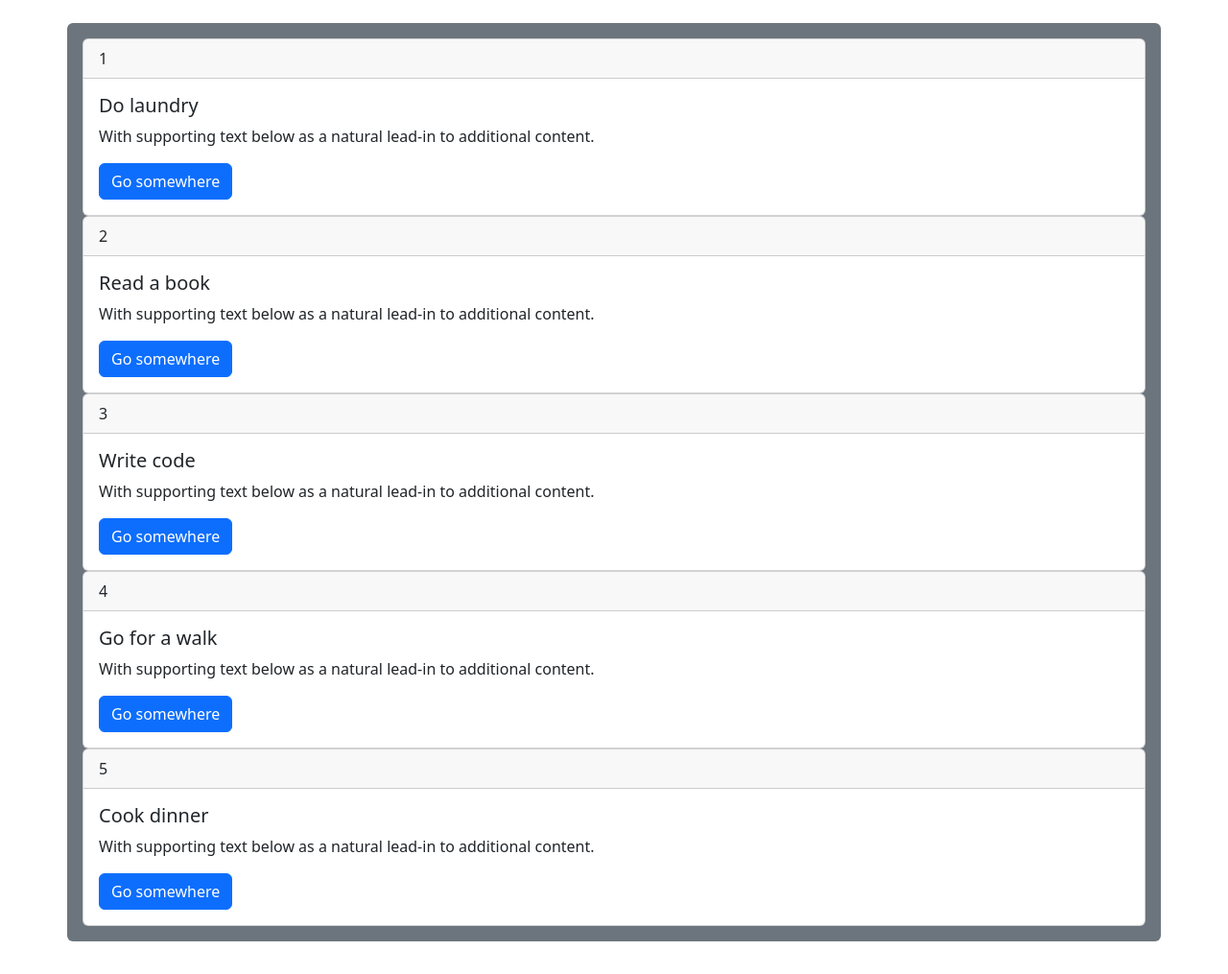
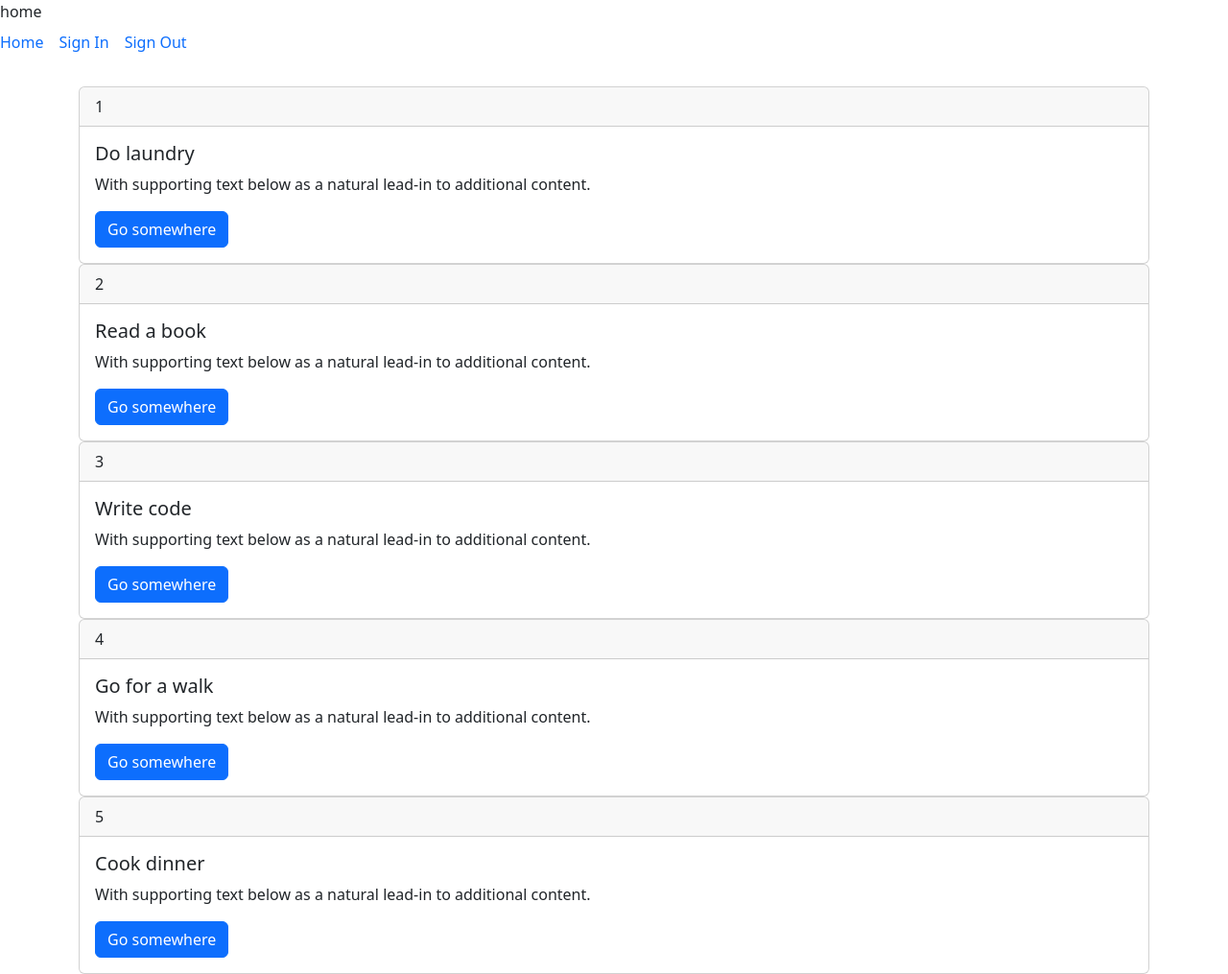
Before and after one commit to Abboscode/to_do_fastApi, a FastAPI app: page /todos/ in a window 1280 px wide. Shown: the whole page at 96% size. Before the commit the page ends 981 px from the top, so only its background shows below. Run offline with FastAPI, Linux system fonts and the light colour scheme.

Commit message:
navbar added , current page will be active ,howver it is hardcoded , in base.html for loop neeeds to be used

```diff
--- a/src/auth/constants.py
+++ b/src/auth/constants.py
@@ -1,4 +1,4 @@
 from pathlib import Path
 
 
-PATH_TO_AUTH_TEMPLATES = Path(__file__).resolve().parent.parent.parent / "templates" / "auth"
+PATH_TO_AUTH_TEMPLATES = Path(__file__).resolve().parent.parent.parent / "templates"
--- a/src/main.py
+++ b/src/main.py
@@ -13,9 +13,14 @@ data=[{"id":1,"task":"Do laundry"},{"id":2,"task":"Read a book"},{"id":3,"task":
 
 @app.get("/",tags=["root"])
 async def read_root(request: Request):
-    return {"message": "Welcome to the To-Do Application API. Visit /docs for API documentation."}
+    return templates.TemplateResponse("home.html", {"request":request,"current_page":"home"})
+
+
 app.include_router(todo_router)
 app.include_router(auth_router)
+
+
+
 if __name__ == "__main__":
     import uvicorn
     uvicorn.run(app, host="localhost", port=8000)
--- a/templates/base.html
+++ b/templates/base.html
@@ -12,7 +12,41 @@
     <title>{{ title }}</title>
 </head>
 <body>
-    <div class="container mt-4 text-bg-secondary p-3 rounded">
+{{current_page|default('home')}}
+   <ul class="nav nav-underline">
+
+  {% if current_page=="home" %}
+
+  <li class="nav-item">
+      <a   class="nav-link active" aria-current="page" href="/">Home</a>
+  </li>
+  {% else %}
+   <li class="nav-item">
+    <a class="nav-link" href="/">Home</a>
+  </li>
+  {% endif %}
+  {% if current_page=="signIn" %}
+
+  <li class="nav-item">
+      <a class="nav-link active" aria-current="page" href="#">Sign In</a>
+  </li>
+  {% else %}
+   <li class="nav-item">
+    <a class="nav-link" href="#">Sign In</a>
+  </li>
+  {% endif %}
+  {% if current_page=="signOut" %}
+
+  <li class="nav-item">
+      <a class="nav-link active" aria-current="page" href="#">Sing Out</a>
+  </li>
+  {% else %}
+   <li class="nav-item">
+    <a class="nav-link" href="#">Sign Out</a>
+  </li>
+  {% endif %}
+</ul>
+    <div class="container mt-4">
         {% block content %}{% endblock %}
     </div>
 
```
Also changed, not shown: src/auth/router.py (+6 -2 lines), templates/auth.html (+6 -2 lines), templates/home.html (added, +7 -0 lines).
